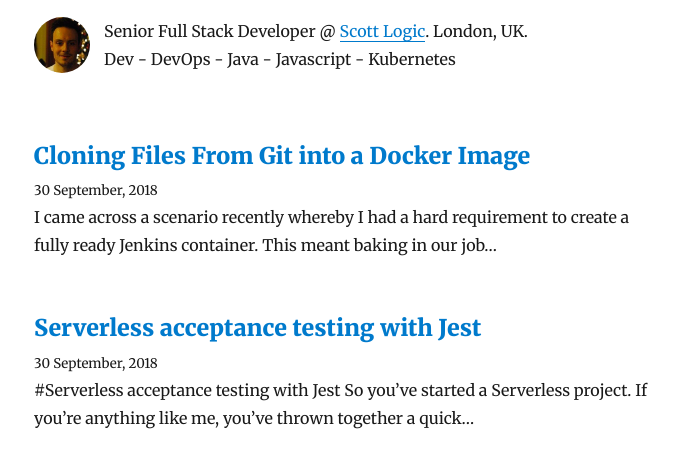
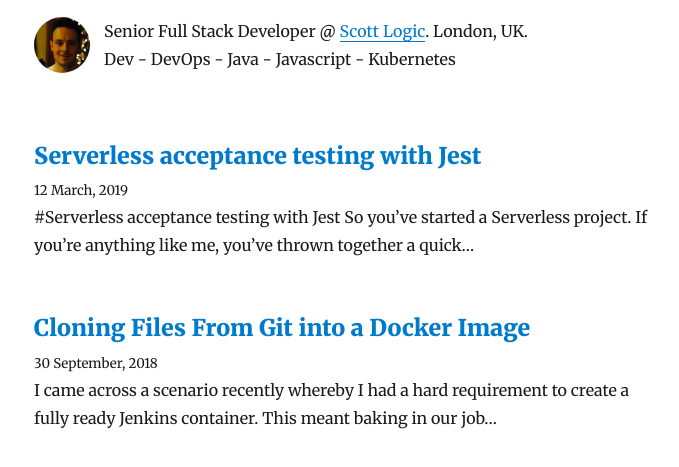
Before and after one commit to janakerman/janakerman, a Gatsby site: page / in a window 1280 px wide. Shown: the part 137-604 px from the top of the page, without its empty margins (291-970 px from the left). Built offline with nearby package versions, Linux system fonts and the light colour scheme; Gatsby itself is replaced by a stand-in of ours; some packages are replaced by stand-ins of ours.

Commit message:
Updates date

```diff
--- a/src/pages/serverless-acceptance-test-environments-jest/index.md
+++ b/src/pages/serverless-acceptance-test-environments-jest/index.md
@@ -1,7 +1,7 @@
 ---
 title: Serverless acceptance testing with Jest
-date: "2018-09-30"
-tags: ['javascript','jest','serverless', 'testing', 'acceptance testing']
+date: "2019-03-12"
+tags: ['javascript','jest','serverless', 'testing', 'acceptance testing', 'AWS']
 ---
 
 #Serverless acceptance testing with Jest
```
